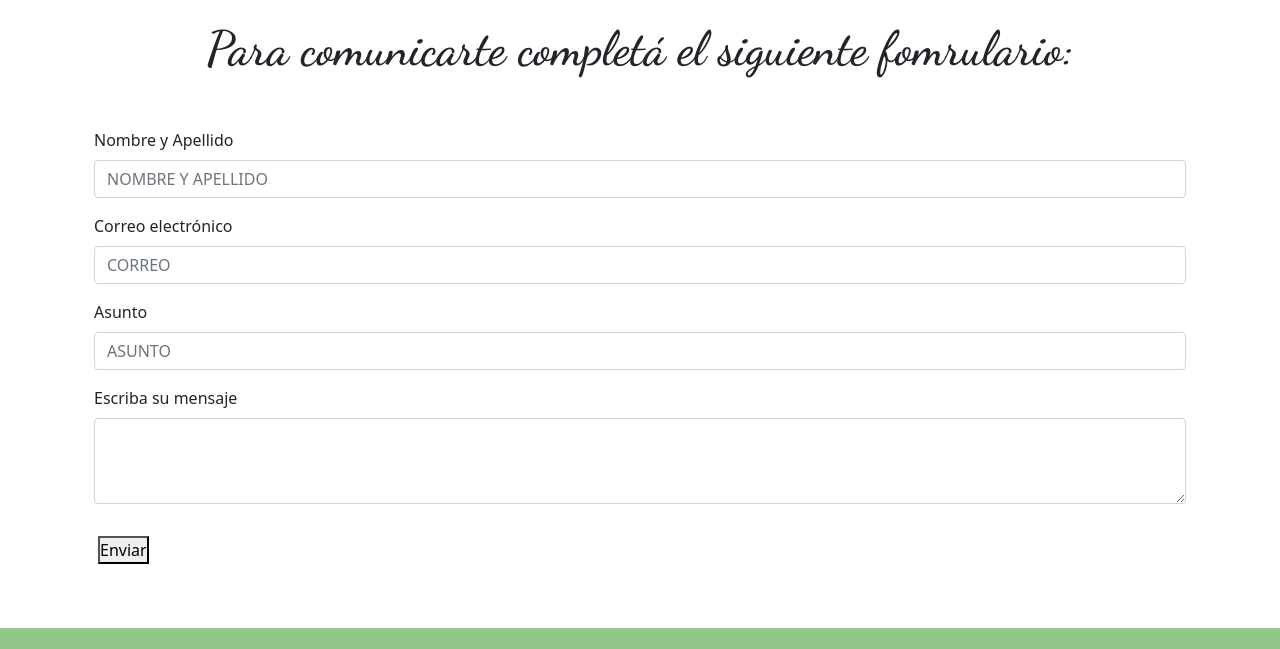
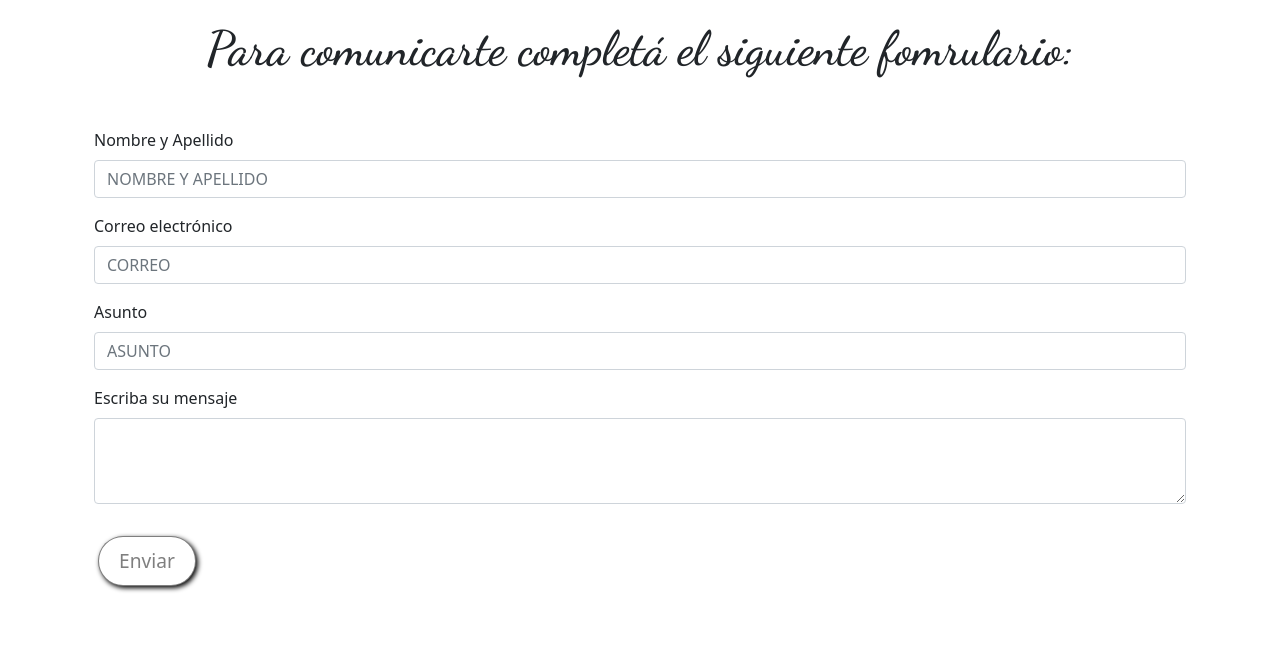
Before and after one commit to RobertoLujan93/Conexion-Circular, a website: page contacto.html in a window 1280 px wide. Shown: the part 830-1479 px from the top of the page. Drawn offline with Linux system fonts and the light colour scheme; a web font is replaced by a local one.

Commit message:
form-funcionadndo-pag-terminada

```diff
--- a/contacto.html
+++ b/contacto.html
@@ -73,9 +73,6 @@
                     <input id ="mail" name="" type="email" required class="form-control" placeholder="CORREO">
                 </div>
                 <div class="container mb-3">
-                    <!-- telefono -->
-                    <!-- <label for="telefono" class="form-label">Número de Teléfono</label>
-                    <input itemid="telefono" name="" type="text" required class="form-control" placeholder="TELEFONO"> -->
                 </div>
                 <div class="container mb-3">
                     <!-- asunto -->
@@ -87,8 +84,7 @@
                     <label for="mensaje" class="form-label">Escriba su mensaje</label>
                     <textarea id="mensaje" name="" class="form-control" required rows="3"></textarea>
                 </div>
-
-                <button id="send" class="m-3">Enviar</button>
+                <button id="send" class="m-3 boton-contacto">Enviar</button>
 
 
         </div>
--- a/scss/_contacto.scss
+++ b/scss/_contacto.scss
@@ -13,9 +13,7 @@
     }
 }
 
-.form--contacto{
-    form{
-        button {
+        .boton-contacto {
             background-color: white;
             color: rgba(0, 0, 0, 0.5);
             border: 1px solid;
@@ -37,5 +35,3 @@
                 transition-duration: 20ms;
             }
         }
-    }
-}
```
Also changed, not shown: js/main.js (+0 -25 lines), css/estilos.css.
